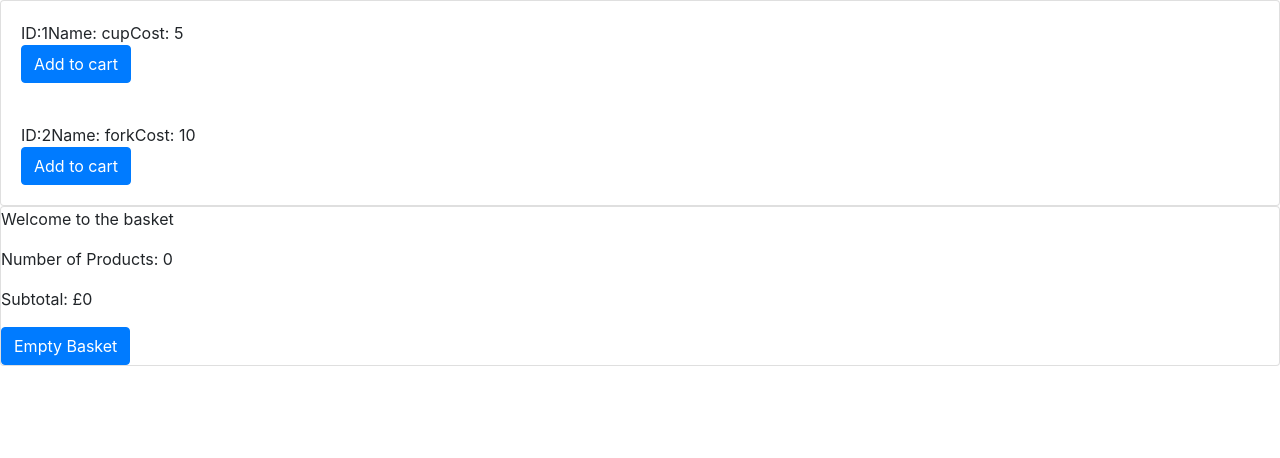
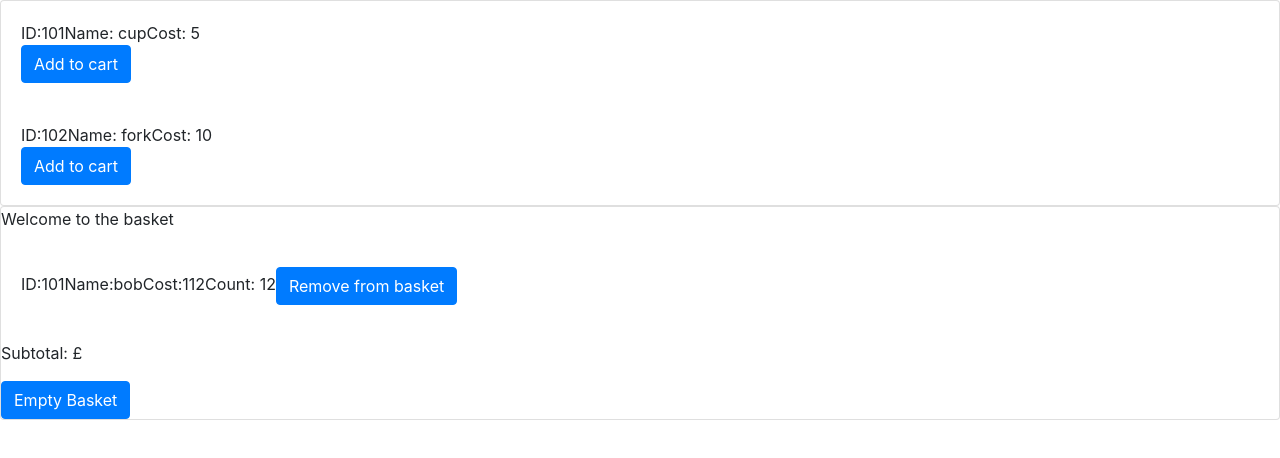
Before and after one commit to HazDuck/cart, a React (Create React App) app: page / in a window 1280 px wide. Shown: the top 458 px of the page. Built offline with nearby package versions, Linux system fonts and the light colour scheme.

Commit message:
able to increment swapped cart to array

```diff
--- a/src/AppContext.js
+++ b/src/AppContext.js
@@ -11,60 +11,57 @@ const MyContext = createContext(
       numberOfClicks: 0,
       value: 99,
       color: 'red',
+      cart: [
+        //line item
+        {
+          sku: 101,
+          quantity: 12,
+          lineItemTotal: 0,
+          product: {
+            sku: 101,
+            productName: 'bob',
+            price: 112.00
+          }
+        }
+      ],
 
-
-        // cart: [
-        //   {
-        //     product: {},
-        //     quantity: 0,
-        //     subtotal: 0
-        //   }
-        // ]
-
-        cart: {
-        numberOfProducts: 0,
-        products: [],
-        subtotal: 0.00,
-        numberOfEachProduct: {}
-      },
-      //swap this out to an array of objects?
-      products: {
-        1: {
-          id: 1,
+      products: [
+        {
+          sku: 101,
           productName: 'cup',
           price: 5.00
         },
-        2: {
-          id: 2,
+        {
+          sku: 102,
           productName: 'fork',
           price: 10.00
         }
-      }
+      ]
     })
 
-    const [statey, dispatch] = useReducer(
+    const [state, dispatch] = useReducer(
       (state, action) => {
         switch (action.type) {
-          case 'addProductToCart':
-            return {...state, cart: {
-              numberOfProducts: state.cart.numberOfProducts + 1,
-              products: [...state.cart.products, state.products[parseInt(action.payload.id)]],
-              subtotal: state.cart.subtotal + state.products[parseInt(action.payload.id)].price,
-              numberOfEachProduct: action.payload.numberOfEachProduct
-            }}
-          case 'inc':
-            return { ...state,  value: state.value +1 }
-          case 'dec':
-            return { ...state,  value: state.value -1 }
-          case 'resetCount':
-            return { ...state,  value: 0 }
+          case 'increaseQuantity':
+          //get access to the cart spreading the cart.state inside an array as is req
+          const cart = [...state.cart]
+          //create a new array of everything we dont want effect. items with a sku that doesnt match the clicked item
+          const cleanCart = cart.filter(cartItem => cartItem.sku !== action.payload)
+          //grab our target obj from our original array
+          const incrementTarget = cart.find(cartItem => cartItem.sku === action.payload)
+          //object assign parameters are where its going, whats being copied, whats being amended
+          const incremented = Object.assign({}, incrementTarget, {quantity: incrementTarget.quantity + 1})
+          //puy the array of objects back together
+          const outputCart = [...cleanCart, incremented]
+          //create a fresh object, copy state and put it in, amend cart so be the reconstituted array of objects
+          return Object.assign({}, state, {cart: outputCart})
           default:
             return console.log("error mofo")
           }
       }, peteState)
 
   return (
-    <MyContext.Provider value={[dispatch, statey, peteState, setPeteState]}>
+    <MyContext.Provider value={[dispatch, state, peteState, setPeteState]}>
         {props.children}
     </MyContext.Provider>
   )
--- a/src/Basket.js
+++ b/src/Basket.js
@@ -1,7 +1,6 @@
 import React, { useContext } from 'react'
 import {Button, Card } from 'react-bootstrap'
 import { MyContext } from './AppContext'
-import { array } from 'prop-types';
 
 const onlyUnique = (value, index, self) => {
   return self.indexOf(value) === index;
@@ -39,34 +38,43 @@ const countNumberOfEachProduct = (arrayOfIds, uniqueVals) => {
   return productCount
 }
 
+const makeArrayOfItems = (data) => {
+  let arrayOfIds = []
+  data.forEach(lineItem => {
+    arrayOfIds.push(lineItem.quantity)
+    })
+    return arrayOfIds
+}
+
 const Basket = (props) => {
-  const [dispatch, statey, peteState, setPeteState] = useContext(MyContext)
+  const [dispatch, state, peteState, setPeteState] = useContext(MyContext)
+  console.log("the state called at the basket: ")
+  console.log(state.cart)
   return (
     <Card>
       <div>
         <p>Welcome to the basket</p>
-        <p>{statey.cart.products.map((product)=>{
-
+        <p>{state.cart.map((lineItem)=>{
             return (
               <Card.Body>
-              ID:{product.id}
-              Name:{product.productName}
-              Cost:{product.price}
-              Count: { statey.cart.numberOfEachProduct[product.id]
-                ? statey.cart.numberOfEachProduct[product.id] : 1 }
+              ID:{lineItem.product.sku}
+              Name:{lineItem.product.productName}
+              Cost:{lineItem.product.price}
+              Count: {lineItem.quantity}
               <Button
                 onClick={()=>console.log('remove!')}
                 >Remove from basket</Button>
             </Card.Body>
           )
-        })}</p>
-        <p>Number of Products: {statey.cart.numberOfProducts}</p>
-        <p>Subtotal: £{statey.cart.subtotal}</p>
+        })
+        }
+        </p>
+        {/* <p>Number of Products: {makeArrayOfItems(state.cart)}</p> */}
+        <p>Subtotal: £</p>
         <Button>Empty Basket</Button>
       </div>
     </Card>
   )
 }
-// makeUniqueIDArray(makeArrayOfProducts(statey.cart.products))
 
 export { Basket, countTypeOfProduct }
--- a/src/Count.js
+++ b/src/Count.js
@@ -3,11 +3,11 @@ import { MyContext } from './AppContext'
 import './App.css';
 
 function Count(props) {
-  const [peteState, setPeteState, dispatch, statey] = useContext(MyContext)
+  const [peteState, setPeteState, dispatch, state] = useContext(MyContext)
 
   return(
     <div>
-      <p>Here is a color: {statey.color}</p>
+      <p>Here is a color: {state.color}</p>
       <button onClick={()=>{return setPeteState({...peteState, numberOfClicks: peteState.numberOfClicks + 1})}}>
         Increase Count
       </button>
@@ -15,7 +15,7 @@ function Count(props) {
         Clear
       </button>
       <p>Number of Clicks {peteState.numberOfClicks}</p>
-      <p>{statey.value}</p>
+      <p>{state.value}</p>
     </div>
   )
 }
--- a/src/IncDec.js
+++ b/src/IncDec.js
@@ -4,14 +4,14 @@ import { MyContext } from './AppContext';
 
 const IncDec = (props) => {
 
-  const [dispatch, statey, peteState, setPeteState] = useContext(MyContext)
+  const [dispatch, state, peteState, setPeteState] = useContext(MyContext)
 
     return(
       <React.Fragment>
         <button onClick={() => dispatch({type: 'inc'})}>+</button>
         <button onClick={() => dispatch({type: 'dec'})}>-</button>
         <button onClick={() => dispatch({type: 'resetCount'})}>Reset</button>
-        <p>Count from using reducer: {statey.value}</p>
+        <p>Count from using reducer: {state.value}</p>
       </React.Fragment>
     )
 }
--- a/src/Products.js
+++ b/src/Products.js
@@ -3,38 +3,56 @@ import {Button, Card } from 'react-bootstrap';
 import { MyContext } from './AppContext';
 import { countTypeOfProduct } from './Basket'
 
-const selectedProduct = (e, state) => {
-  const target = e.target
-  const parent = target.parentElement
-  const numberOfEachProduct = countTypeOfProduct(state.cart.products)
-  const update = {
-    type: 'addProductToCart',
-    payload: {
-      id: parent.getAttribute('idnumber'),
-      products: state.cart.products,
-      numberOfEachProduct: numberOfEachProduct
-    }
+// const skuOfProducts = (data) => {
+//   let arrayOfIds = []
+//   data.forEach(lineItem => {
+//     arrayOfIds.push(lineItem.sku)
+//     })
+//     return arrayOfIds
+// }
+
+const selectedProduct = (sku) => {
+  const increaseQuantity = {
+    type: 'increaseQuantity',
+    payload: sku
   }
-  return update
+  return increaseQuantity
 }
 
-const Products = (props) => {
+const addProduct = (sku) => {
+  const addProduct = {
 
-  const [dispatch, statey, peteState, setPeteState] = useContext(MyContext)
-  const showProducts = Object.values(statey.products)
-  return (
-    <Card>
-      {showProducts.map((product) => {
+  }
+}
+
+  // const update = {
+    //   type: 'addProductToCart',
+    //   payload: {
+      //     id: parent.getAttribute('idnumber'),
+
+      //     products: state.cart.products,
+      //     numberOfEachProduct: numberOfEachProduct
+      //   }
+      // }
+      // return update
+
+
+
+    const Products = (props) => {
+      const [dispatch, state, peteState, setPeteState] = useContext(MyContext)
+      return (
+        <Card>
+        {state.products.map((product) => {
         return (
           <div>
             <Card.Body
-            idnumber={product.id}>
-              ID:{product.id}
+            idnumber={product.sku}>
+              ID:{product.sku}
               Name: {product.productName}
               Cost: {product.price}<br/>
               <Button
-              onClick={(e) => {
-                dispatch(selectedProduct(e, statey))}}
+              onClick={() => {
+                dispatch(selectedProduct(product.sku, state))}}
               variant="primary">
                 Add to cart
               </Button>
```
